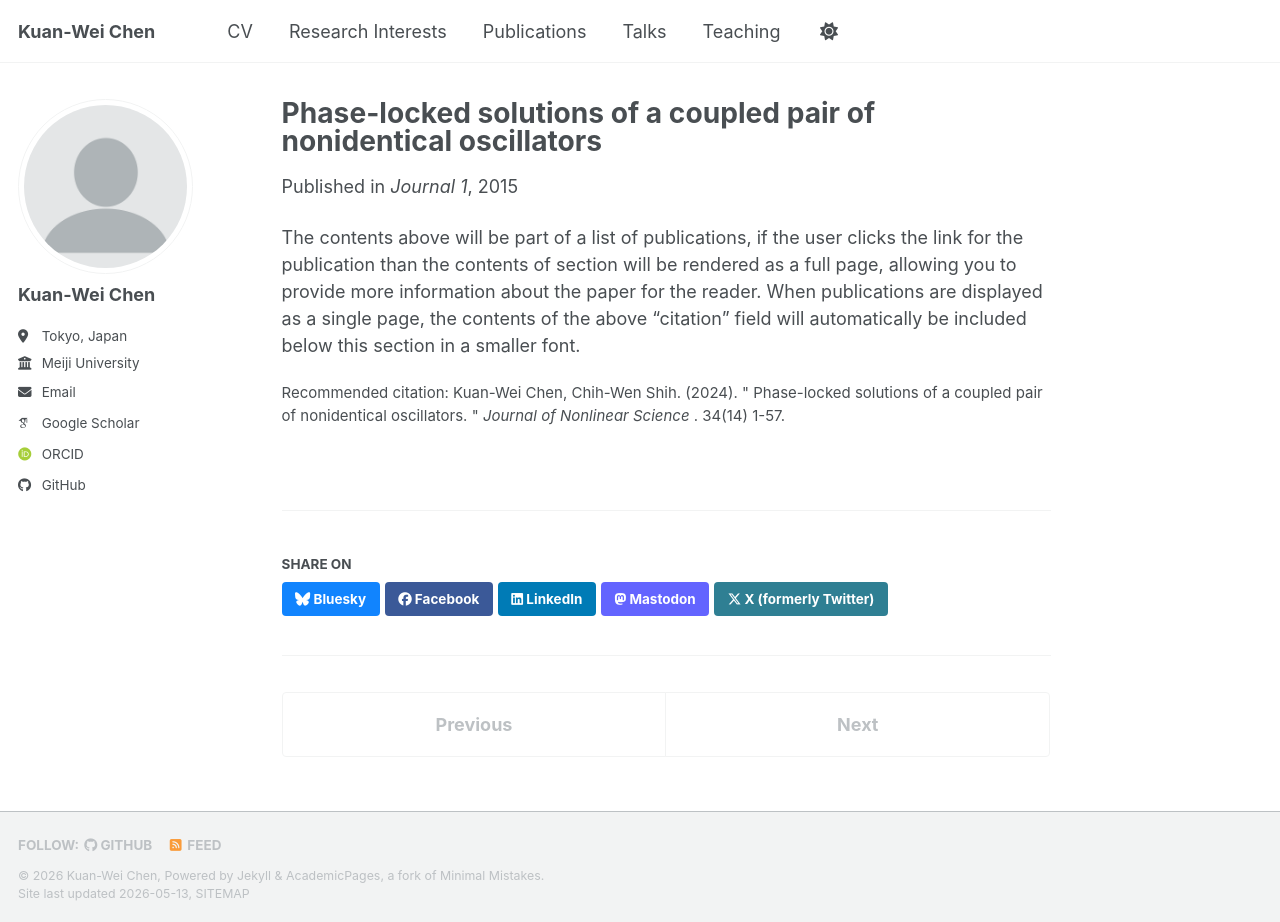
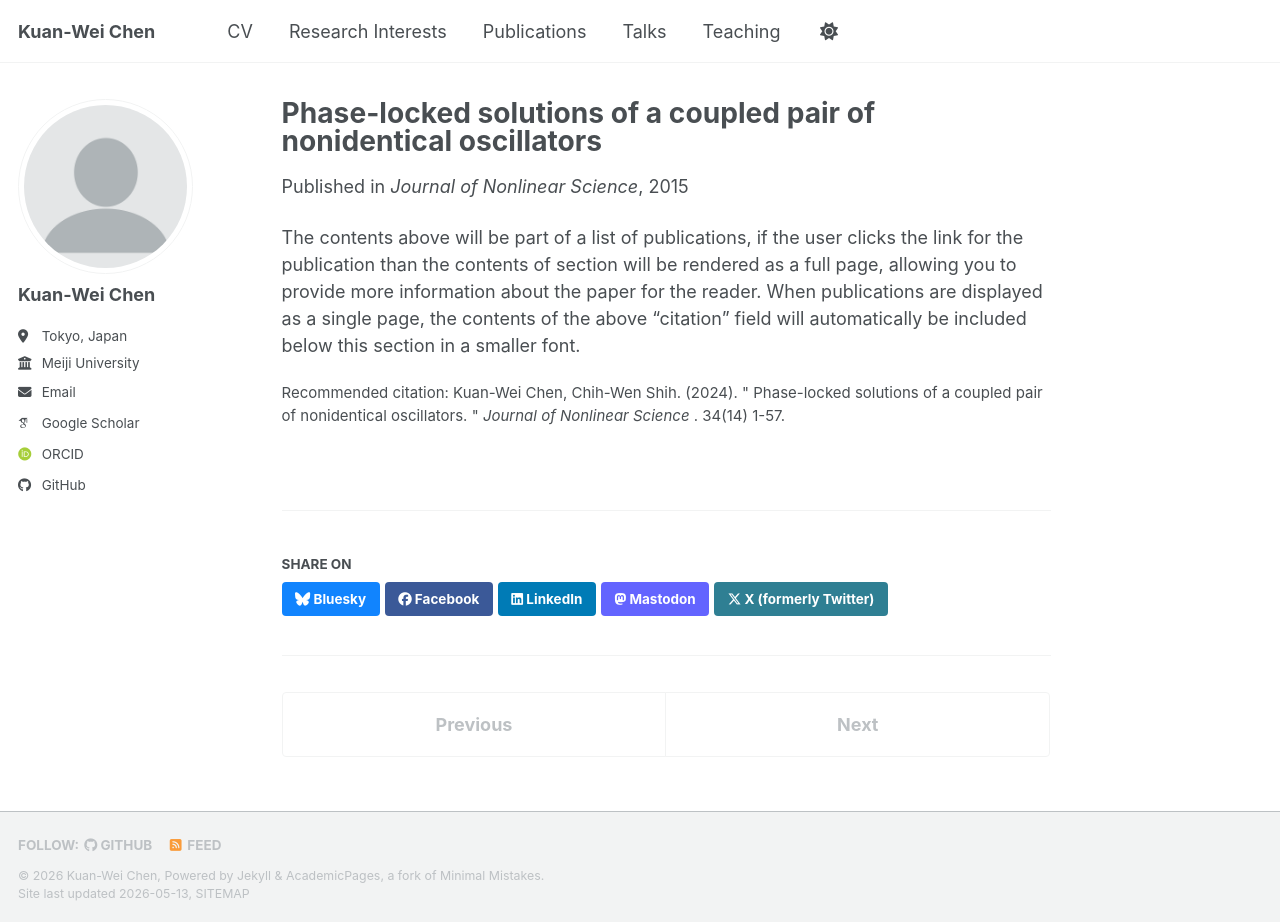
Before and after one commit to kwchen0613/kwchen0613.github.io, a Jekyll site: the page built from _publications/2024_JNS.md, in a window 1280 px wide and 922 px high. Built offline with Jekyll 4.4.1, drawn with Linux system fonts in a browser that asks for light colours; some web fonts are replaced; a script bundle is joined from its source files by our own code; library files that are not in the unit come from our copies.

Commit message:
Update 2024_JNS.md

```diff
--- a/_publications/2024_JNS.md
+++ b/_publications/2024_JNS.md
@@ -5,7 +5,7 @@ category: manuscripts
 permalink: /publication/2015-10-01-paper-title-number-3
 excerpt: 'This paper is about the number 3. The number 4 is left for future work.'
 date: 2015-10-01
-venue: 'Journal 1'
+venue: 'Journal of Nonlinear Science'
 url: 'https://academicpages.github.io/files/paper3.pdf](https://link.springer.com/article/10.1007/s00332-023-09989-9'
 citation: 'Kuan-Wei Chen, Chih-Wen Shih. (2024). &quot; Phase-locked solutions of a coupled pair of nonidentical oscillators. &quot; <i>Journal of Nonlinear Science </i>. 34(14) 1-57.'
 ---
```
